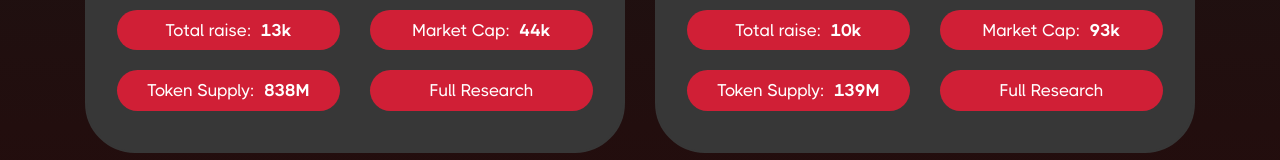
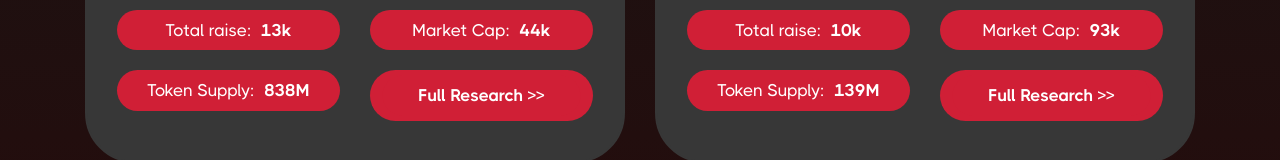
Before and after one commit to Ravinder-Khera/launchpad-template, a Next.js app: page /explore-grid in a window 1280 px wide. Shown: the part 792-952 px from the top of the page. Built offline with nearby package versions, Linux system fonts and the light colour scheme.

Commit message:
explore pages links

```diff
--- a/components/elements/ExploreGrid.js
+++ b/components/elements/ExploreGrid.js
@@ -89,7 +89,13 @@ const ExploreGrid = () => {
                                 <div className='game-info'>Token Supply:<span>{Math.floor(Math.random() * 1000)}M</span></div>
                             </div>
                             <div className="col-md-6">
-                                <div className='game-info'><Link to={item.link}>Full Research </Link></div>
+                                <div className='game-info'>
+                                    <Link href={item.link}>
+                                        <a className="btn btn-primary w-100">
+                                            Full Research {">>"}
+                                        </a>
+                                    </Link>
+                                </div>
                             </div>
                         </div>
                     </div>
```
